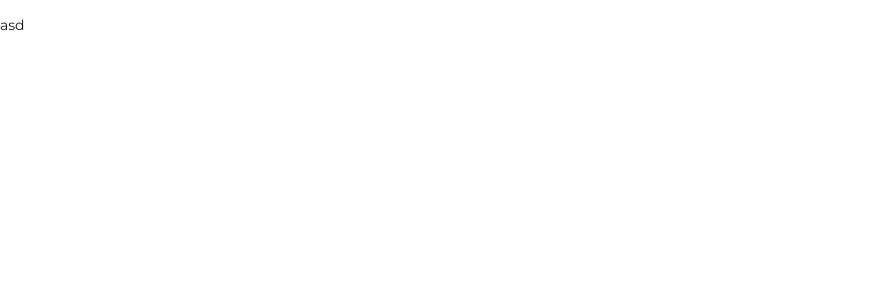
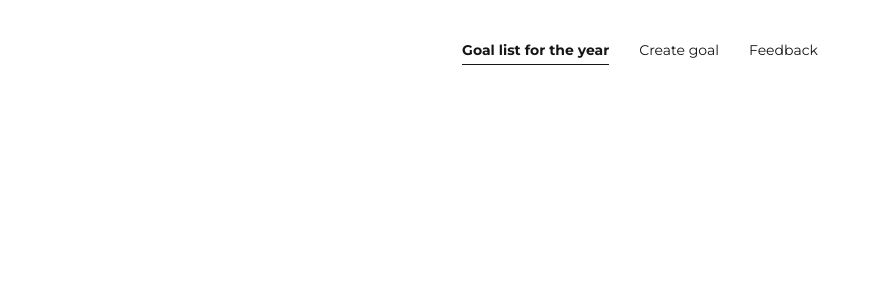
Before and after one commit to greatstudentkaze/yearly-goals-tracker, a React (Create React App) app: page / in a window 1280 px wide. Shown: the top 300 px of the page, without its empty margins (0-881 px from the left). Built offline with nearby package versions, Linux system fonts and the light colour scheme.

Commit message:
feat(components): add Header

```diff
--- a/src/App.tsx
+++ b/src/App.tsx
@@ -1,8 +1,8 @@
-import React from 'react';
+import Header from './components/header';
 
 function App() {
   return (
-    <p>asd</p>
+    <Header />
   );
 }
 
--- /dev/null
+++ b/src/components/header/index.tsx
@@ -0,0 +1,34 @@
+import cn from 'classnames';
+
+const navigationItems = [
+    {
+        label: 'Goal list for the year',
+        route: '/',
+    },
+    {
+        label: 'Create goal',
+        route: '/',
+    },
+    {
+        label: 'Feedback',
+        route: '/',
+    },
+];
+
+const Header = () => {
+    return (
+        <header className="header container">
+            <nav className="main-nav">
+                <ul className="main-nav__list">
+                    {navigationItems.map(({ label, route }, i) => (
+                        <li key={i} className={cn('main-nav__item', { 'main-nav__item--current': i === 0 })}>
+                            <a href={route}>{label}</a>
+                        </li>
+                    ))}
+                </ul>
+            </nav>
+        </header>
+    );
+};
+
+export default Header;
--- /dev/null
+++ b/src/styles/blocks/header.css
@@ -0,0 +1,5 @@
+.header {
+    margin-bottom: 20px;
+    padding-top: 20px;
+    padding-bottom: 20px;
+}
--- /dev/null
+++ b/src/styles/blocks/main-nav.css
@@ -0,0 +1,60 @@
+.main-nav__list {
+    margin: 0;
+    padding: 0;
+    list-style-type: none;
+
+    display: flex;
+    justify-content: center;
+    align-items: center;
+}
+
+.main-nav__item:not(:last-child) {
+    margin-right: 30px;
+}
+
+.main-nav__item a {
+    display: block;
+    padding-top: 20px;
+    padding-bottom: 20px;
+
+    line-height: 20px;
+    color: var(--black);
+
+    transition: opacity 0.2s ease-in-out 0s;
+}
+
+.main-nav__item a[href]:hover {
+    opacity: 0.6;
+}
+
+.main-nav__item a[href]:active {
+    opacity: 0.4;
+}
+
+.main-nav__item--current a {
+    position: relative;
+
+    font-weight: 700;
+}
+
+.main-nav__item--current a::after {
+    content: "";
+    position: absolute;
+    right: 0;
+    bottom: 15px;
+    left: 0;
+
+    display: block;
+    height: 1px;
+    background-color: var(--black);
+
+    transition: opacity 0.2s ease-in-out 0s;
+}
+
+.main-nav__item a[href]:hover::after {
+    opacity: 0.6;
+}
+
+.main-nav__item a[href]:active::after {
+    opacity: 0.4;
+}
--- a/src/styles/index.css
+++ b/src/styles/index.css
@@ -9,3 +9,5 @@
 @import "blocks/visually-hidden.css";
 @import "blocks/page.css";
 @import "blocks/container.css";
+@import "blocks/main-nav.css";
+@import "blocks/header.css";
```
